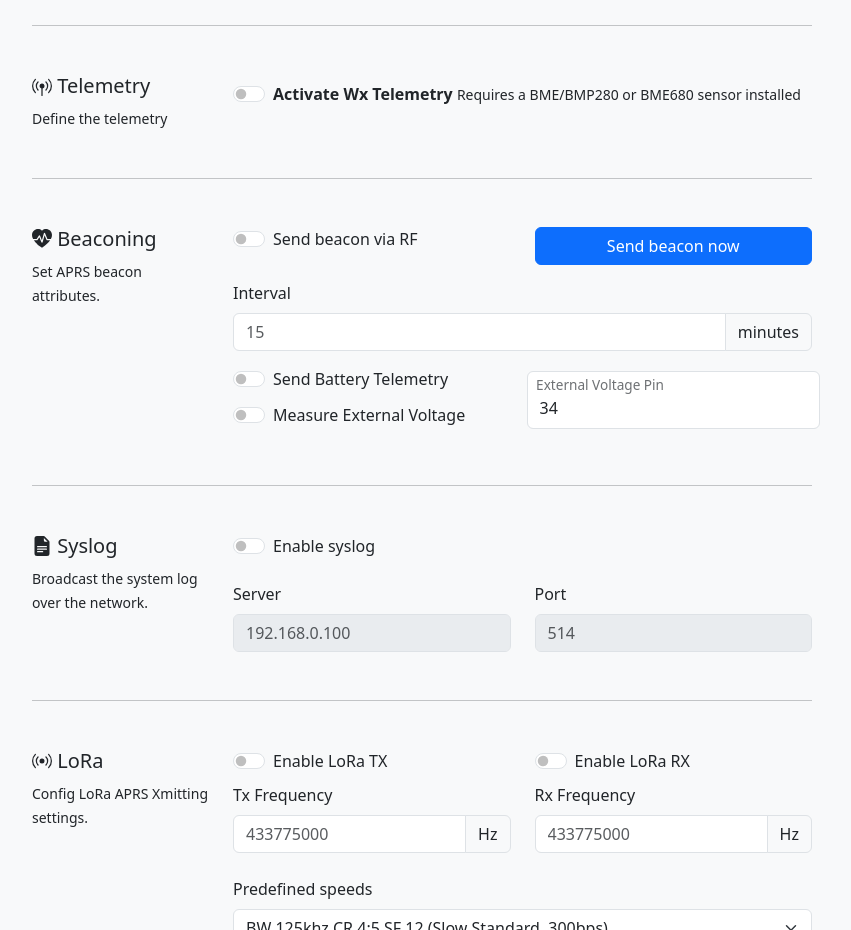
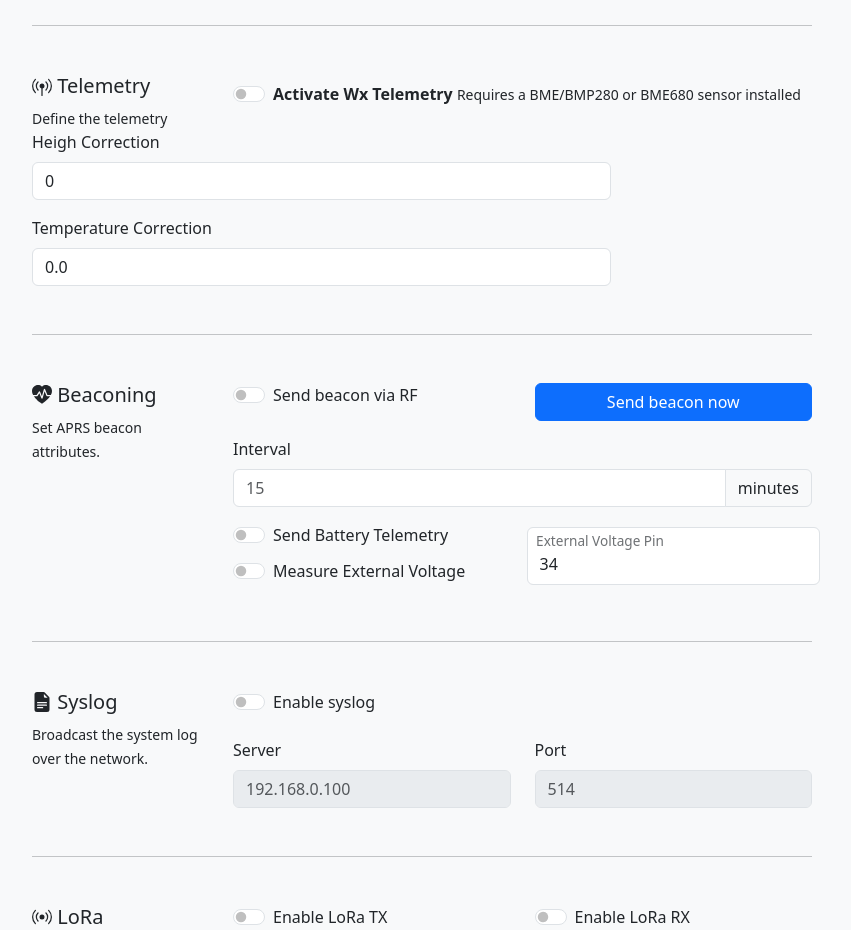
Before and after one commit to richonguzman/LoRa_APRS_iGate, a plain HTML site: page data_embed/index.html in a window 1280 px wide. Shown: the part 2300-3230 px from the top of the page, without its empty margins (218-1069 px from the left). Drawn offline with Linux system fonts and the light colour scheme; no server answers.

Commit message:
first test mod WebUI

```diff
--- a/data_embed/index.html
+++ b/data_embed/index.html
@@ -841,6 +841,32 @@
                                     </div>
                                 </div>
                             </div>
+                            <div class="col-lg-9 col-sm-12">
+                                <div class="col-12">
+                                    <label for="bme.heightCorrection" class="form-label"
+                                        >Heigh Correction</label
+                                    >
+                                    <input
+                                        type="text"
+                                        name="bme.heightCorrection"
+                                        id="bme.heightCorrection"
+                                        value="0"
+                                        class="form-control"
+                                    />
+                                </div>
+                                <div class="col-12 mt-3">
+                                    <label for="bme.temperatureCorrection" class="form-label"
+                                        >Temperature Correction</label
+                                    >
+                                    <input
+                                        type="text"
+                                        name="bme.temperatureCorrection"
+                                        id="bme.temperatureCorrection"
+                                        value="0.0"
+                                        class="form-control"
+                                    />
+                                </div>
+                            </div>
                         </div>
                         <hr />
 
--- a/data_embed/script.js
+++ b/data_embed/script.js
@@ -77,6 +77,9 @@ function loadSettings(settings) {
     document.getElementById("callsign").value = settings.callsign;
     // document.getElementById("stationMode").value = settings.stationMode;
     document.getElementById("bme.active").checked = settings.bme.active;
+    document.getElementById("bme.heightCorrection").value = settings.bme.heightCorrection;
+    document.getElementById("bme.temperatureCorrection").value = settings.bme.temperatureCorrection;
+
     document.getElementById("beacon.comment").value = settings.beacon.comment;
     document.getElementById("beacon.symbol").value = settings.beacon.symbol;
     document.getElementById("beacon.overlay").value = settings.beacon.overlay;
```
